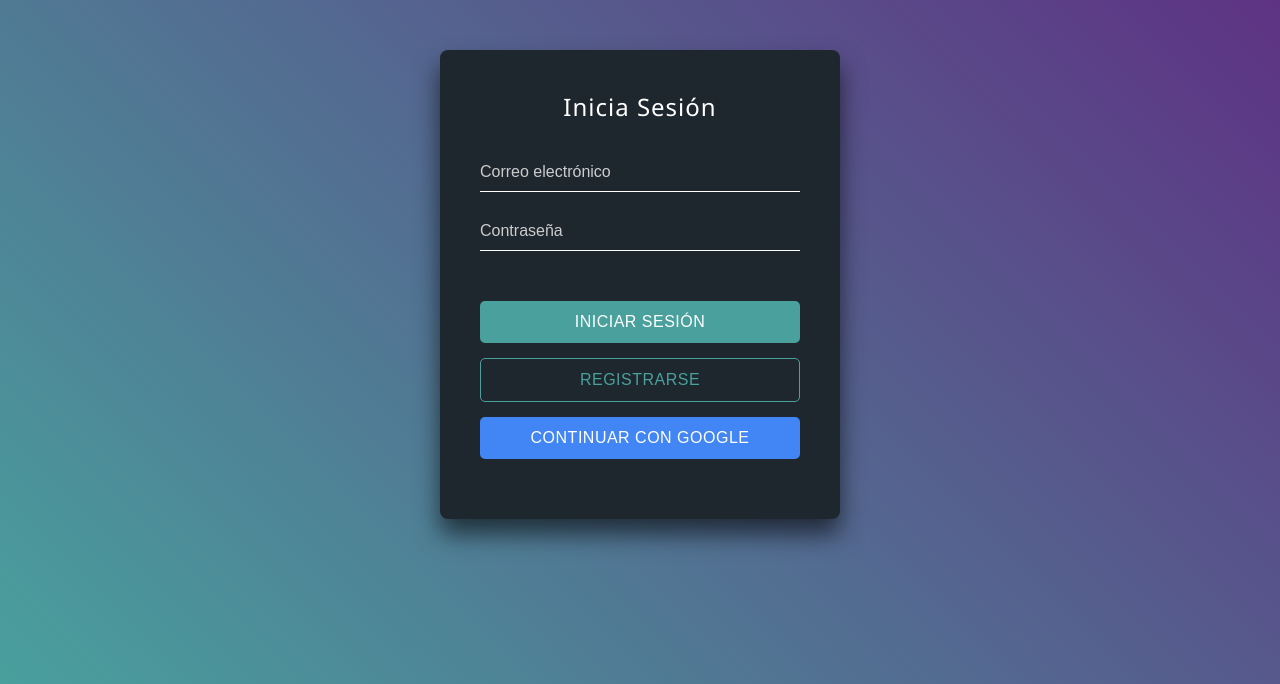
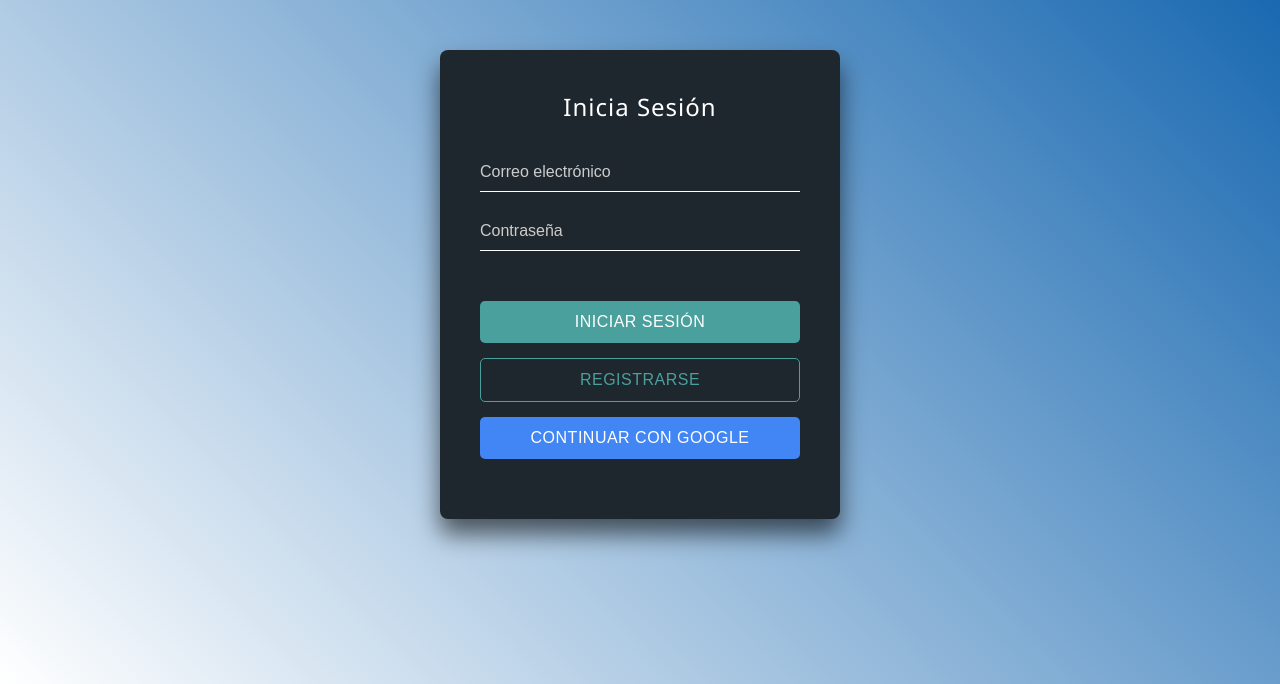
Before and after one commit to RocketLima/b2envios, a plain HTML site: page socios.html in a window 1280 px wide. Shown: the part 116-800 px from the top of the page. Drawn offline with Linux system fonts and the light colour scheme.

Commit message:
nuevoscambios

```diff
--- a/css/stylologin.css
+++ b/css/stylologin.css
@@ -2,7 +2,7 @@ body {
   margin: 0;
   padding: 0;
   font-family: 'Segoe UI', Tahoma, Geneva, Verdana, sans-serif; /* Fuente más moderna */
-  background: linear-gradient(45deg, #49a09d, #5f2c82);
+  background: linear-gradient(45deg, #fff, #0c60ac);
   height: 100vh;
   display: flex;
   justify-content: center;
```
